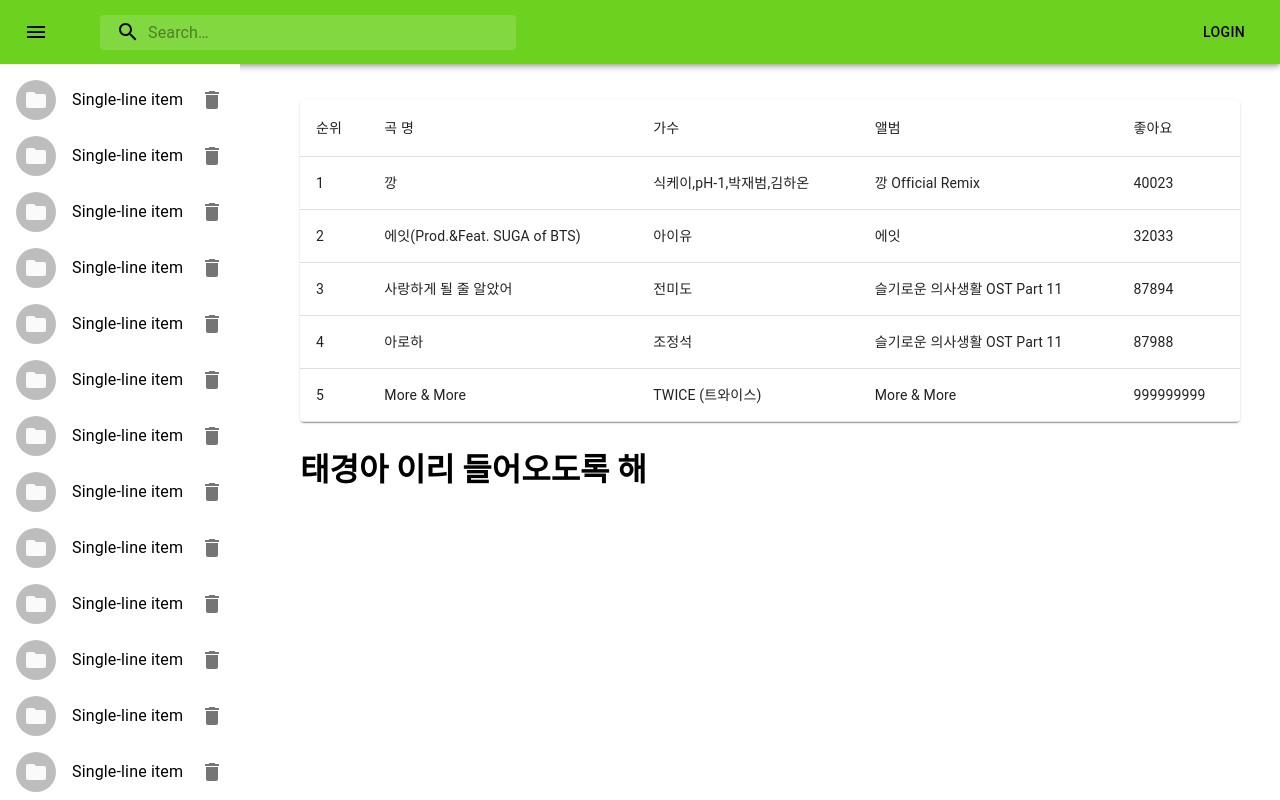
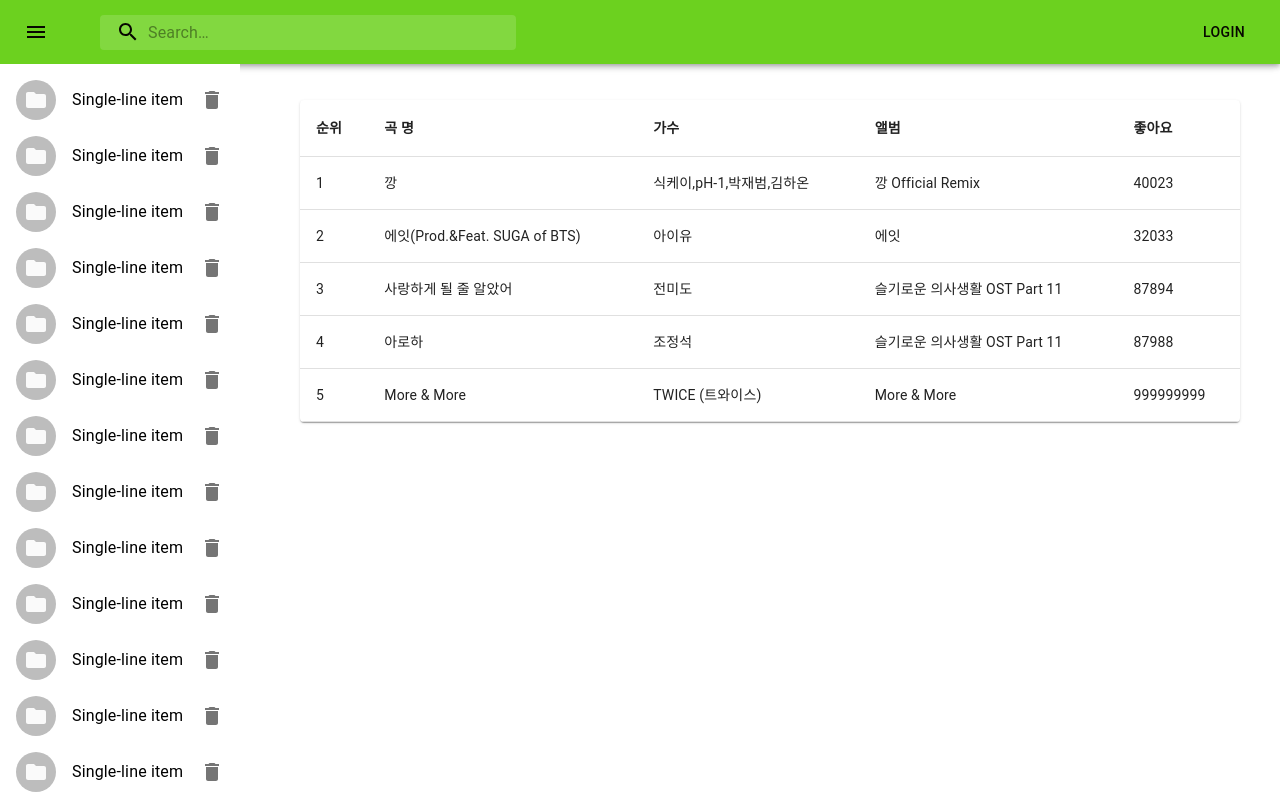
Before and after one commit to eminemwork/watermelon, a React (Create React App) app: page / in a window 1280 px wide. Built offline with nearby package versions, Linux system fonts and the light colour scheme.

Commit message:
Typo: change table haed bold
글씨체 볼드로 변경

```diff
--- a/src/components/Chart/chartList.tsx
+++ b/src/components/Chart/chartList.tsx
@@ -7,7 +7,6 @@
 import TableHead from "@material-ui/core/TableHead";
 import TableRow from "@material-ui/core/TableRow";
 import Paper from "@material-ui/core/Paper";
-import { Link } from "react-router-dom";
 
 const useStyles = makeStyles((theme: Theme) =>
   createStyles({
@@ -16,6 +15,9 @@
       margin: theme.spacing(0, "auto"),
     },
     chartList: {},
+    chartRow: {
+      cursor: "pointer",
+    },
   })
 );
 
@@ -53,16 +55,26 @@
           <Table className={classes.table} aria-label="simple table">
             <TableHead>
               <TableRow>
-                <TableCell>순위</TableCell>
-                <TableCell>곡 명</TableCell>
-                <TableCell>가수</TableCell>
-                <TableCell>앨범</TableCell>
-                <TableCell>좋아요</TableCell>
+                <TableCell>
+                  <b>순위</b>
+                </TableCell>
+                <TableCell>
+                  <b>곡 명</b>
+                </TableCell>
+                <TableCell>
+                  <b>가수</b>
+                </TableCell>
+                <TableCell>
+                  <b>앨범</b>
+                </TableCell>
+                <TableCell>
+                  <b>좋아요</b>
+                </TableCell>
               </TableRow>
             </TableHead>
             <TableBody>
               {rows.map((row) => (
-                <TableRow key={row.rank}>
+                <TableRow key={row.rank} className={classes.chartRow}>
                   <TableCell component="th" scope="row">
                     {row.rank}
                   </TableCell>
--- a/src/components/Chart/index.tsx
+++ b/src/components/Chart/index.tsx
@@ -5,7 +5,6 @@
   return (
     <>
       <ChartList />
-      <h1>태경아 이리 들어오도록 해</h1>
     </>
   );
 }
```
